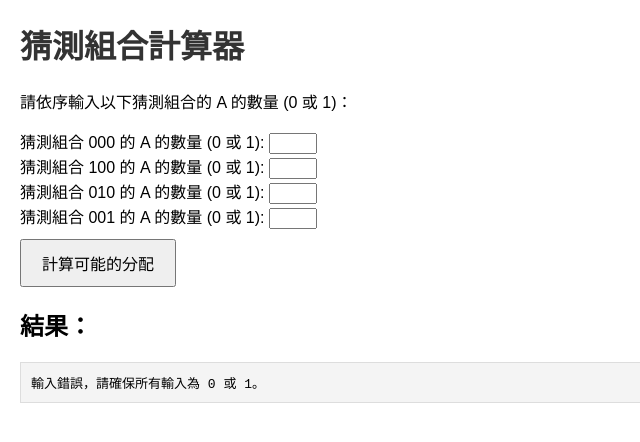
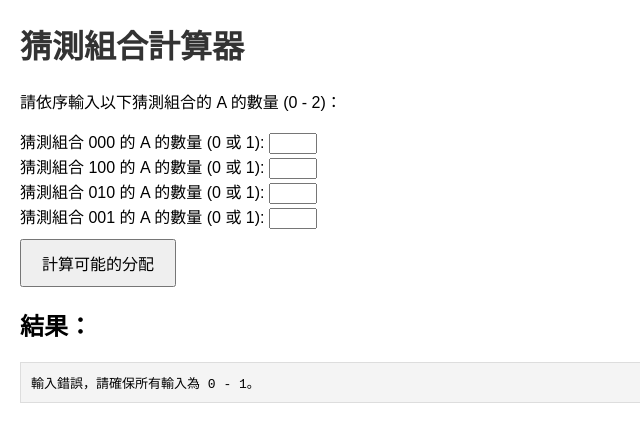
Before and after one commit to CharceKao/OPQ-tool, a plain HTML site: page index.html in a window 1280 px wide. Both pictures are taken after a click on the button "計算可能的分配". Shown: the full height of the page, 0-640 px from the left. Drawn offline with Linux system fonts and the light colour scheme.

Commit message:
Update index.html

```diff
--- a/index.html
+++ b/index.html
@@ -28,7 +28,7 @@
 </head>
 <body>
     <h1>猜測組合計算器</h1>
-    <p>請依序輸入以下猜測組合的 A 的數量 (0 或 1)：</p>
+    <p>請依序輸入以下猜測組合的 A 的數量 (0 - 2)：</p>
     <div id="inputs"></div>
     <button id="calculate">計算可能的分配</button>
     <h2>結果：</h2>
@@ -61,7 +61,7 @@
             let validInput = true;
             guesses.forEach(guess => {
                 const value = parseInt(document.getElementById(`input-${guess}`).value, 10);
-                if (isNaN(value) || value < 0 || value > 1) {
+                if (isNaN(value) || value < 0 || value > 2) {
                     validInput = false;
                 } else {
                     guessesACounts[guess] = value;
@@ -69,7 +69,7 @@
             });
 
             if (!validInput) {
-                outputPre.textContent = "輸入錯誤，請確保所有輸入為 0 或 1。";
+                outputPre.textContent = "輸入錯誤，請確保所有輸入為 0 - 1。";
                 return;
             }
 
```
